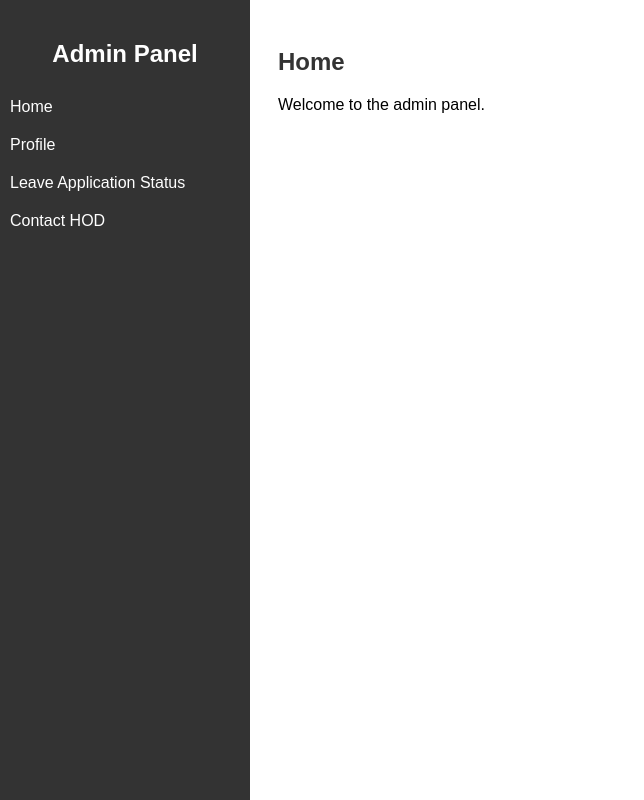
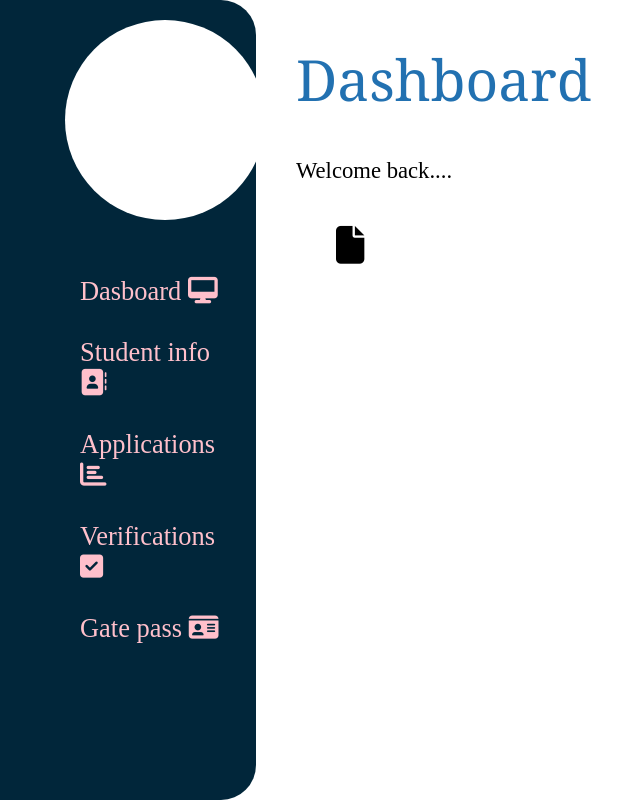
Before and after one commit to Smrutirupaparida/GatepassApp, a plain HTML site: page AdminPanel.html in a window 1280 px wide. Shown: the whole page, without its empty margins (0-644 px from the left). Drawn offline with Linux system fonts and the light colour scheme.

Commit message:
RudraPrasad commit

```diff
--- a/AdminPanel.html
+++ b/AdminPanel.html
@@ -4,111 +4,121 @@
     <meta charset="UTF-8">
     <meta name="viewport" content="width=device-width, initial-scale=1.0">
     <title>Admin Panel</title>
+    <link rel="stylesheet" href="https://cdnjs.cloudflare.com/ajax/libs/font-awesome/6.5.1/css/all.min.css" integrity="sha512-DTOQO9RWCH3ppGqcWaEA1BIZOC6xxalwEsw9c2QQeAIftl+Vegovlnee1c9QX4TctnWMn13TZye+giMm8e2LwA==" crossorigin="anonymous" referrerpolicy="no-referrer" />
     <style>
-        body {
-            font-family: Arial, sans-serif;
-        }
-
-        .sidebar {
+       html, body {
             height: 100%;
-            width: 250px;
-            position: fixed;
-            top: 0;
-            left: 0;
-            background-color: #333;
-            padding-top: 20px;
-        }
-
-        .sidebar h2 {
-            color: white;
-            text-align: center;
-        }
-
-        .sidebar ul {
-            list-style-type: none;
+            margin: 0;
             padding: 0;
         }
+       .fstDiv{
+            height: 100%;
+            width: 20%;
+            background-color: #01263a;
+            float: left;
+            overflow: auto;
+            border-top-right-radius: 35px;
+            border-bottom-right-radius: 35px ;
+        }
+       .sndDiv{
+            height: 85%;
+            width: 80%;
+            background-color: white;
+            float: left;
+            overflow: auto; /* Adding overflow property */
+        }
+        .forlogo{
+            width: 200px;
+            height: 200px;
+            background-color: white;
+            border-radius: 50%;
+            margin: 20px;
+            margin-left: 65px;
+        }
+        ul{
+           list-style-type: none;
+           padding: 30px;
+           padding-left: 80px;
+           color: pink;
+           font-size: 0.7cm;
+        }
+        li{
+            margin-bottom: 30px;
+            color: pink;
+        }
+        li:hover{
+            color: white;
+            cursor: pointer;
+        }
+        .buttom{
+            height: 20%;
+            width: 100%;
+            background-color: #2271b1;
+            margin-top: 130px;
+            font-size: 0.7cm;
 
-        .sidebar li {
-            padding: 10px;
         }
+        .snd1{
+            float: left;
 
-        .sidebar a {
-            color: white;
-            text-decoration: none;
         }
+        .snd2{
 
-        .sidebar a:hover {
-            background-color: #555;
         }
+       .dsh{
+        font-size: 1.5cm;
+        font-family: Cambria, Cochin, Georgia, Times, 'Times New Roman', serif;
+        margin: 40px;
+        color: #2271b1;
+       }
+       .wel{
+        margin: 40px;
+        font-size: 0.6cm;
+       }
+       .record{
+        height: 400px;
+        width: 700px;
 
-        .content {
-            margin-left: 250px;
-            padding: 20px;
-        }
+        margin-left: 80px;
+        border-radius: 20px;
+        font-size: 1cm;
 
-        .tabcontent {
-            display: none;
-        }
-
-        .tabcontent h2 {
-            color: #333;
-        }
+       }
 
     </style>
-    <script>
-        document.addEventListener("DOMContentLoaded", function() {
-            // Get all elements with class="tabcontent" and hide them
-            var tabcontent = document.getElementsByClassName("tabcontent");
-            for (var i = 0; i < tabcontent.length; i++) {
-                tabcontent[i].style.display = "none";
-            }
-
-            // Show the current tab, and add an "active" class to the button that opened the tab
-            var hash = window.location.hash;
-            if (hash) {
-                var tabId = hash.substring(1);
-                document.getElementById(tabId).style.display = "block";
-            } else {
-                document.getElementById("home").style.display = "block";
-            }
-        });
-
-    </script>
 </head>
 <body>
-    <div class="sidebar">
-        <h2>Admin Panel</h2>
-        <ul>
-            <li><a href="#home">Home</a></li>
-            <li><a href="#profile">Profile</a></li>
-            <li><a href="#leave-status">Leave Application Status</a></li>
-            <li><a href="#contact-hod">Contact HOD</a></li>
-        </ul>
-    </div>
+    <div class="fstDiv">
+        <div class="forlogo">
 
-    <div class="content">
-        <div id="home" class="tabcontent">
-            <h2>Home</h2>
-            <p>Welcome to the admin panel.</p>
         </div>
-
-        <div id="profile" class="tabcontent">
-            <h2>Profile</h2>
-            <p>Edit your profile information here.</p>
+        <div class="option">
+            <ul>
+                <li>Dasboard <i class="fa fa-desktop" aria-hidden="true"></i></li>
+                <li>Student info <i class="fa fa-address-book" aria-hidden="true"></i></i></li>
+                <li>Applications <i class="fa fa-bar-chart" aria-hidden="true"></i></li>
+                <li>Verifications <i class="fa fa-check-square" aria-hidden="true"></i></li>
+                <li>Gate pass <i class="fa fa-id-card" aria-hidden="true"></i></li>
+            </ul>
         </div>
-
-        <div id="leave-status" class="tabcontent">
-            <h2>Leave Application Status</h2>
-            <p>View and manage leave application status.</p>
-        </div>
-
-        <div id="contact-hod" class="tabcontent">
-            <h2>Contact HOD</h2>
-            <p>Contact the Head of Department here.</p>
+        <div class="buttom">
+             <ul>
+                <li>Contact us  <i class="fa fa-fax" aria-hidden="true"></i></li>
+                <li>Log out  <i class="fa fa-sign-out" aria-hidden="true"></i></li>
+             </ul>
         </div>
     </div>
-
-    <script src="script.js"></script>
+    <div class="sndDiv">
+        <div class="snd1">
+            <p class="dsh">Dashboard</p>
+            <p class="wel">Welcome back....</p>
+            <div class="record">
+                <i class="fa fa-file" aria-hidden="true"></i>
+            </div>
+            <div class="avail"></div>
+            <div class="tot"></div>
+        </div>
+        <div class="snd2"></div>
+    </div>
 </body>
 </html>
```
